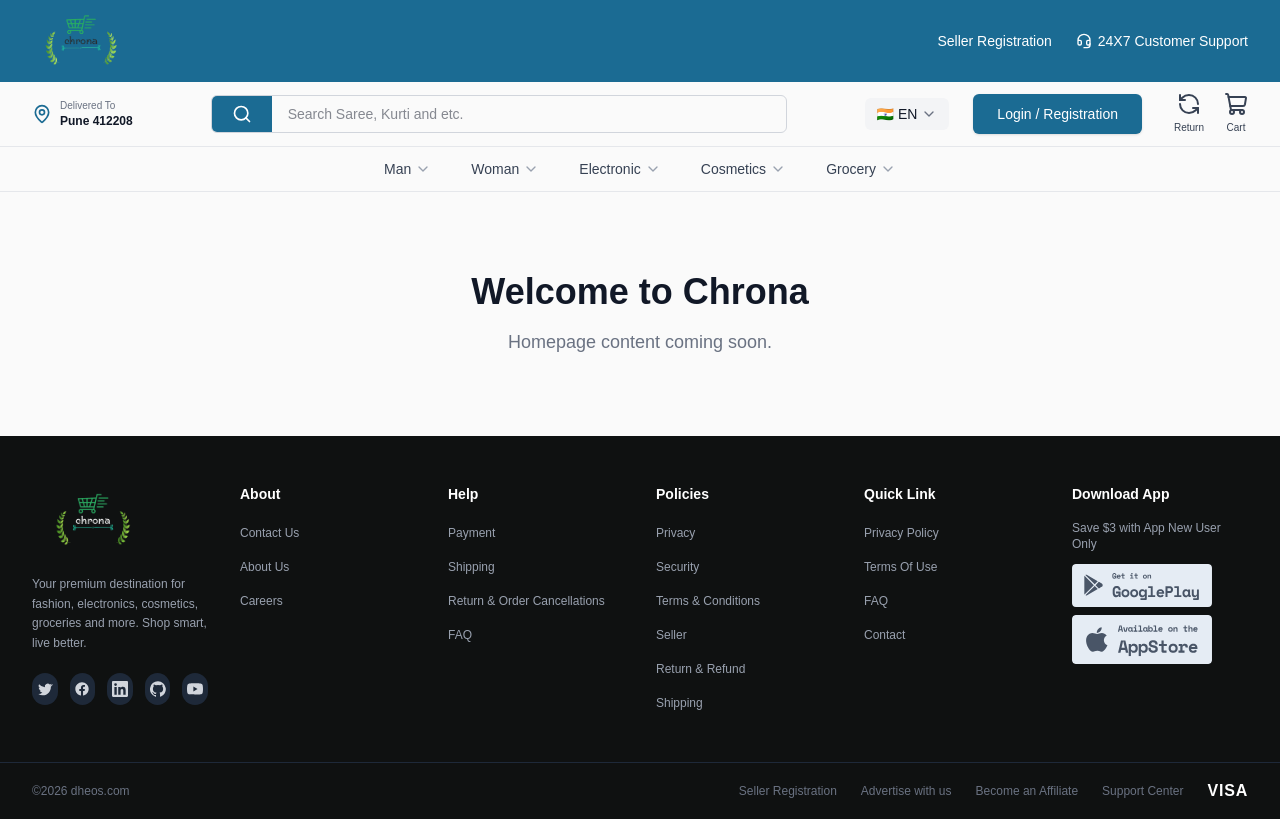
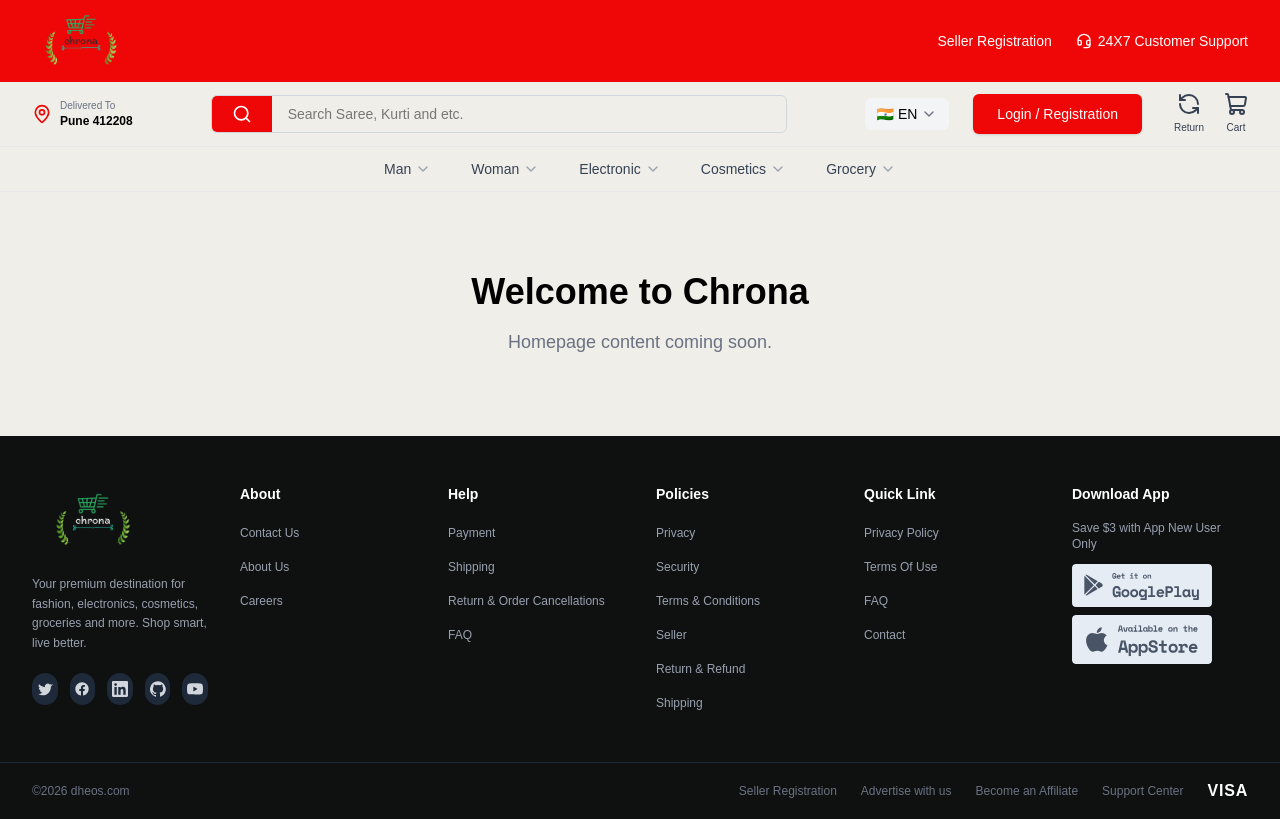
Before and after one commit to MEPHiSTO126/Chrona, a Next.js app: page / in a window 1280 px wide. Built offline with nearby package versions, Linux system fonts and the light colour scheme.

Commit message:
feat: add product components and update styling

```diff
--- a/next.config.ts
+++ b/next.config.ts
@@ -3,6 +3,9 @@ import type { NextConfig } from "next";
 const nextConfig: NextConfig = {
   /* config options here */
   reactCompiler: true,
+  turbopack: {
+    root: __dirname,
+  },
 };
 
 export default nextConfig;
--- a/package.json
+++ b/package.json
@@ -3,7 +3,7 @@
   "version": "0.1.0",
   "private": true,
   "scripts": {
-    "dev": "next dev",
+    "dev": "next dev --turbopack",
     "build": "next build",
     "start": "next start",
     "lint": "eslint"
--- a/src/app/globals.css
+++ b/src/app/globals.css
@@ -1,38 +1,85 @@
 @import "tailwindcss";
 
 :root {
-  --background: #FAFAFA;
-  --foreground: #111827;
+  /* Raw Palette Colors */
+  --raw-black: #000000;
+  --raw-red: #EF0606;
+  --raw-swirl: #D3CCC7;
+  --raw-off-white: #EFEEE8;
+
+  /* Theme Core Variables */
+  --background: var(--raw-off-white);
+  --foreground: var(--raw-black);
+
+  /* Semantic Helper Tokens */
+  --text-primary: var(--raw-black);
+  --text-secondary: #5A5552; /* Dark warm gray from Swirl */
+  --text-muted: #8E8681; /* Medium warm gray from Swirl */
+
+  --btn-primary-bg: var(--raw-red);
+  --btn-primary-bg-hover: #C40505;
+  --btn-primary-text: #FFFFFF;
+
+  --btn-secondary-bg: var(--raw-swirl);
+  --btn-secondary-bg-hover: #BFB7B1;
+  --btn-secondary-text: var(--raw-black);
+
+  --border-subtle: var(--raw-swirl);
+  --border-strong: #8E8681;
 }
 
 @theme inline {
   --color-background: var(--background);
   --color-foreground: var(--foreground);
 
-  /* Primary Brand Colors (Teal Blue from Logo) */
-  --color-primary: #1B6B93;
-  --color-primary-dark: #145374;
-  --color-primary-light: #D6EAF8;
+  /* Primary Brand Colors (Red Palette) */
+  --color-primary: var(--raw-red);
+  --color-primary-dark: #C40505;
+  --color-primary-light: #FDE6E6;
 
   /* Accent Colors */
-  --color-accent: #E67E22;
-  --color-accent-dark: #D35400;
+  --color-accent: var(--raw-red);
+  --color-accent-dark: #C40505;
 
-  /* Utility Colors */
-  --color-red: #E63946;
-  --color-dark-red: #D90429;
-  --color-light-red: #FADBD8;
-  --color-blue: #1A5276;
-  --color-light-blue: #D6EAF8;
-  --color-green: #1E8449;
-  --color-light-green: #D5F5E3;
-  --color-orange: #D35400;
-  --color-light-orange: #FDEBD0;
-  --color-purple: #6C3483;
-  --color-light-purple: #E8DAEF;
-  --color-brand-gray: #F2F3F4;
-  --color-brand-dark-gray: #717D7E;
-  --color-black: #111827;
+  /* Palette names */
+  --color-brand-black: var(--raw-black);
+  --color-brand-red: var(--raw-red);
+  --color-brand-swirl: var(--raw-swirl);
+  --color-brand-off-white: var(--raw-off-white);
+
+  /* Helper semantic tokens */
+  --color-btn-bg: var(--btn-primary-bg);
+  --color-btn-bg-hover: var(--btn-primary-bg-hover);
+  --color-btn-text: var(--btn-primary-text);
+
+  --color-btn-sec-bg: var(--btn-secondary-bg);
+  --color-btn-sec-bg-hover: var(--btn-secondary-bg-hover);
+  --color-btn-sec-text: var(--btn-secondary-text);
+
+  --color-text-primary: var(--text-primary);
+  --color-text-secondary: var(--text-secondary);
+  --color-text-muted: var(--text-muted);
+
+  --color-border-subtle: var(--border-subtle);
+  --color-border-strong: var(--border-strong);
+
+  /* Overriding utility colors to match design */
+  --color-red: var(--raw-red);
+  --color-dark-red: #C40505;
+  --color-light-red: #FDE6E6;
+  --color-brand-gray: var(--raw-swirl);
+  --color-brand-dark-gray: #5A5552;
+  --color-black: var(--raw-black);
+
+  /* Adapting other colors for harmony */
+  --color-blue: #1C3D5A;
+  --color-light-blue: #EBF8FF;
+  --color-green: #276749;
+  --color-light-green: #E6FFFA;
+  --color-orange: #C05621;
+  --color-light-orange: #FFFAF0;
+  --color-purple: #553C9A;
+  --color-light-purple: #FAF5FF;
 
   --font-sans: var(--font-geist-sans);
   --font-mono: var(--font-geist-mono);
--- a/src/components/Footer.tsx
+++ b/src/components/Footer.tsx
@@ -1,5 +1,7 @@
+"use client";
 import Link from 'next/link';
 import Image from 'next/image';
+import { usePathname } from 'next/navigation';
 
 const TwitterIcon = ({ className }: { className?: string }) => (
   <svg viewBox="0 0 24 24" fill="currentColor" className={className}><path d="M22.46 6c-.77.35-1.6.58-2.46.69a4.3 4.3 0 001.88-2.38 8.59 8.59 0 01-2.72 1.04 4.28 4.28 0 00-7.32 3.91A12.16 12.16 0 013.15 4.83a4.28 4.28 0 001.33 5.71 4.24 4.24 0 01-1.94-.54v.05a4.28 4.28 0 003.43 4.19 4.3 4.3 0 01-1.93.07 4.29 4.29 0 004 2.98A8.6 8.6 0 012 19.54a12.13 12.13 0 006.56 1.92c7.88 0 12.2-6.53 12.2-12.2l-.01-.56A8.72 8.72 0 0024 5.06a8.58 8.58 0 01-2.54.7z"/></svg>
@@ -72,6 +74,10 @@ function FooterColumn({ title, links }: { title: string; links: { label: string;
 }
 
 export default function Footer() {
+  const pathname = usePathname();
+  if (pathname === '/login' || pathname === '/register') {
+    return null;
+  }
   return (
     <footer className="bg-[#0F1111] text-gray-300 mt-auto">
       {/* Main Footer */}
--- a/src/components/Header.tsx
+++ b/src/components/Header.tsx
@@ -2,13 +2,18 @@
 
 import Link from 'next/link';
 import { MapPin, Search, ChevronDown, User, RefreshCcw, ShoppingCart } from 'lucide-react';
+import { usePathname } from 'next/navigation';
+import Image from 'next/image';
 import { useAuthStore } from '@/store/useAuthStore';
 import { useCartStore } from '@/store/useCartStore';
 
 export default function Header() {
   const { isAuthenticated, user } = useAuthStore();
-  const cartItemsCount = useCartStore((state) => state.getTotalItems());
-
+  const cartItemsCount = useCartStore((state) => state.getTotalItems ? state.getTotalItems() : 0);
+  const pathname = usePathname();
+  if (pathname === '/login' || pathname === '/register') {
+    return null;
+  }
   return (
     <header className="w-full bg-background border-b border-gray-200">
       <div className="max-w-7xl mx-auto px-4 sm:px-6 lg:px-8 h-16 flex items-center justify-between gap-4">
@@ -47,14 +52,12 @@ export default function Header() {
 
           {/* Auth State */}
           {isAuthenticated ? (
-            <div className="flex items-center gap-2 cursor-pointer group relative">
-              <div className="w-10 h-10 bg-gray-200 rounded-full flex items-center justify-center overflow-hidden border border-gray-300">
+            <div className="flex items-center gap-2 cursor-pointer group justify-center overflow-hidden border border-gray-300">
                 {user?.avatar ? (
-                  <img src={user.avatar} alt={user.name || 'User'} className="w-full h-full object-cover" />
+                  <Image src={user.avatar} alt={user.name || 'User'} width={40} height={40} className="w-full h-full object-cover rounded-full" />
                 ) : (
                   <User className="w-5 h-5 text-gray-500" />
                 )}
-              </div>
               <div className="hidden lg:flex flex-col">
                 <span className="text-xs font-bold text-gray-800">{user?.name || 'My Account'}</span>
               </div>
--- a/src/components/TopBar.tsx
+++ b/src/components/TopBar.tsx
@@ -1,7 +1,13 @@
+"use client";
 import { Headset } from 'lucide-react';
+import { usePathname } from 'next/navigation';
 import Logo from './Logo';
 
 export default function TopBar() {
+  const pathname = usePathname();
+  if (pathname === '/login' || pathname === '/register') {
+    return null;
+  }
   return (
     <div className="w-full bg-primary text-white text-xs sm:text-sm font-medium py-2">
       <div className="max-w-7xl mx-auto px-4 sm:px-6 lg:px-8 flex items-center justify-between">
--- /dev/null
+++ b/src/lib/types.ts
@@ -0,0 +1,86 @@
+// Shared TypeScript interfaces matching the Django REST API contract
+
+export interface ProductImage {
+  id: string;
+  image_url: string;
+  is_primary: boolean;
+}
+
+export interface Category {
+  id: string;
+  name: string;
+  slug: string;
+  parent?: Category | null;
+}
+
+export interface Product {
+  id: string;
+  name: string;
+  slug: string;
+  description: string;
+  brand: string;
+  category: Category;
+  images: ProductImage[];
+  price: number;
+  discounted_price?: number;
+  stock: number;
+  is_flash_sale: boolean;
+  tags: string[];
+  color_variants?: string[];
+  date_of_manufacture?: string;
+  ratings_avg: number;
+  review_count?: number;
+  sale_end_time?: string; // ISO 8601 datetime
+}
+
+export interface Review {
+  id: string;
+  user: {
+    id: string;
+    name: string;
+    avatar?: string;
+  };
+  product_id: string;
+  rating: number;
+  title: string;
+  body: string;
+  images?: string[];
+  created_at: string;
+}
+
+export interface Address {
+  id: string;
+  name: string;
+  street: string;
+  city: string;
+  state: string;
+  pincode: string;
+  mobile: string;
+  is_default: boolean;
+}
+
+export interface Order {
+  id: string;
+  address: Address;
+  items: CartOrderItem[];
+  total: number;
+  status: string;
+  payment_method: string;
+  created_at: string;
+}
+
+export interface CartOrderItem {
+  id: string;
+  product: Product;
+  quantity: number;
+}
+
+export interface Banner {
+  id: string;
+  image_url: string;
+  title?: string;
+  subtitle?: string;
+  cta_text?: string;
+  cta_link?: string;
+  is_active: boolean;
+}
```
Also changed, not shown: src/components/product/CountdownTimer.tsx (+14 -27 lines), src/components/product/ProductCard.tsx (added, +147 -0 lines).
